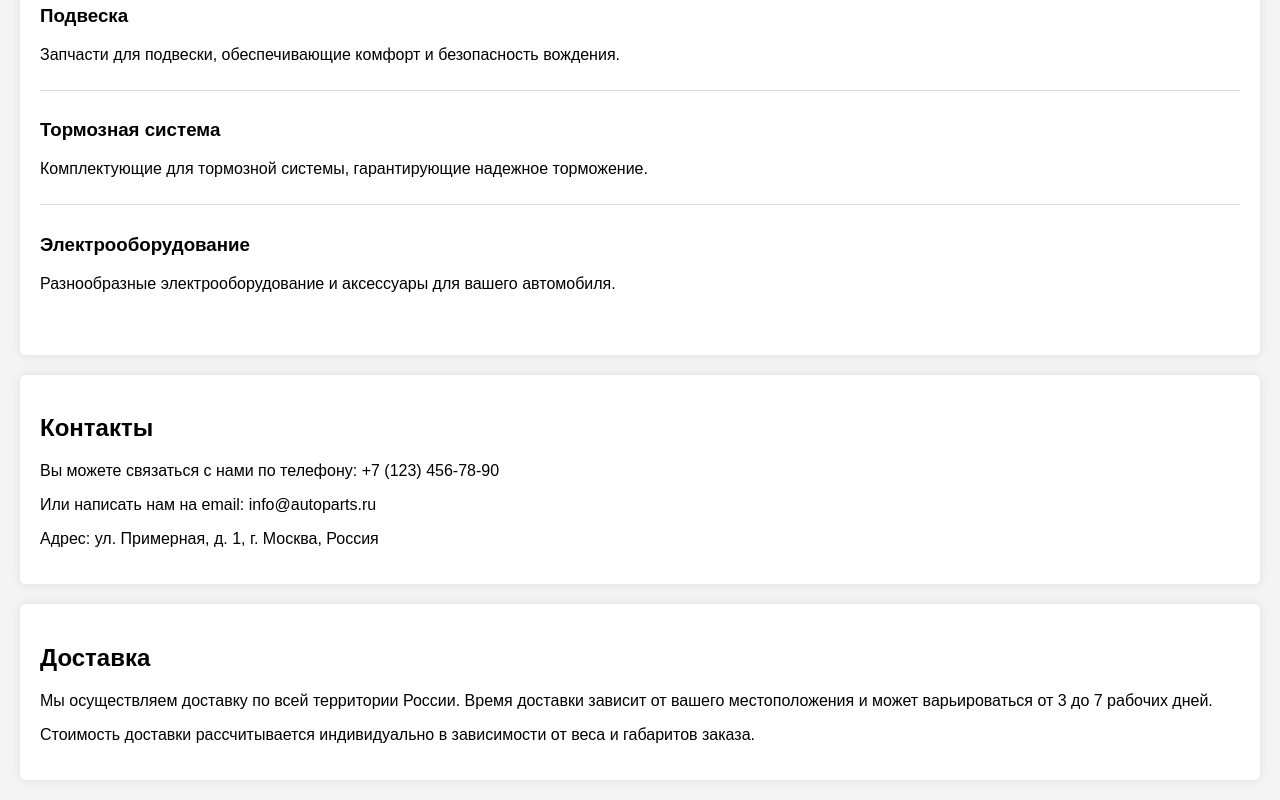
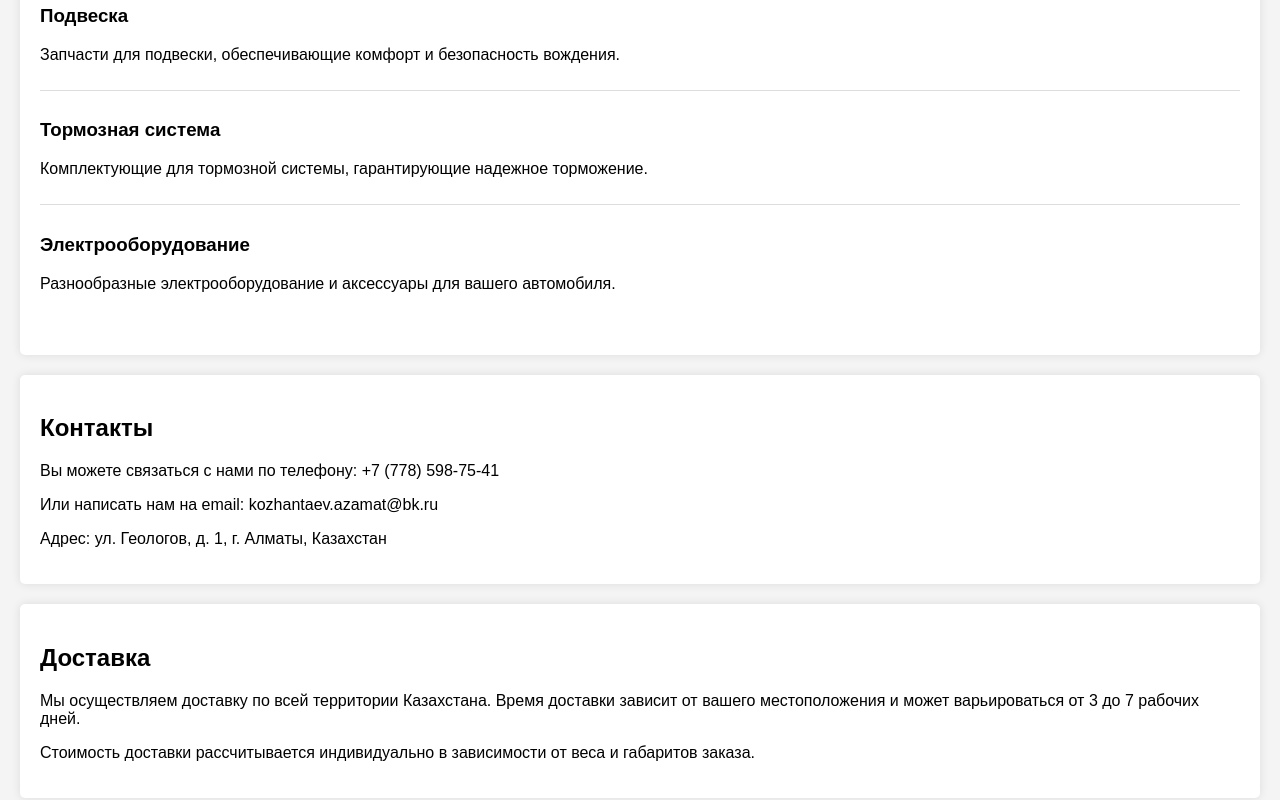
Before and after one commit to azimuskzh/autoparts-website, a plain HTML site: page index.html in a window 1280 px wide. Shown: the part 886-1686 px from the top of the page. Drawn offline with Linux system fonts and the light colour scheme.

Commit message:
Update index.html

```diff
--- a/index.html
+++ b/index.html
@@ -67,7 +67,7 @@
 <body>
 
 <header>
-    <h1>Магазин автозапчастей</h1>
+    <h1>Магазин автозапчастей Азамата</h1>
 </header>
 
 <nav>
@@ -117,14 +117,14 @@
 
     <section id="contact">
         <h2>Контакты</h2>
-        <p>Вы можете связаться с нами по телефону: +7 (123) 456-78-90</p>
-        <p>Или написать нам на email: info@autoparts.ru</p>
-        <p>Адрес: ул. Примерная, д. 1, г. Москва, Россия</p>
+        <p>Вы можете связаться с нами по телефону: +7 (778) 598-75-41</p>
+        <p>Или написать нам на email: kozhantaev.azamat@bk.ru</p>
+        <p>Адрес: ул. Геологов, д. 1, г. Алматы, Казахстан</p>
     </section>
 
     <section id="shipping">
         <h2>Доставка</h2>
-        <p>Мы осуществляем доставку по всей территории России. Время доставки зависит от вашего местоположения и может варьироваться от 3 до 7 рабочих дней.</p>
+        <p>Мы осуществляем доставку по всей территории Казахстана. Время доставки зависит от вашего местоположения и может варьироваться от 3 до 7 рабочих дней.</p>
         <p>Стоимость доставки рассчитывается индивидуально в зависимости от веса и габаритов заказа.</p>
     </section>
 </div>
```
